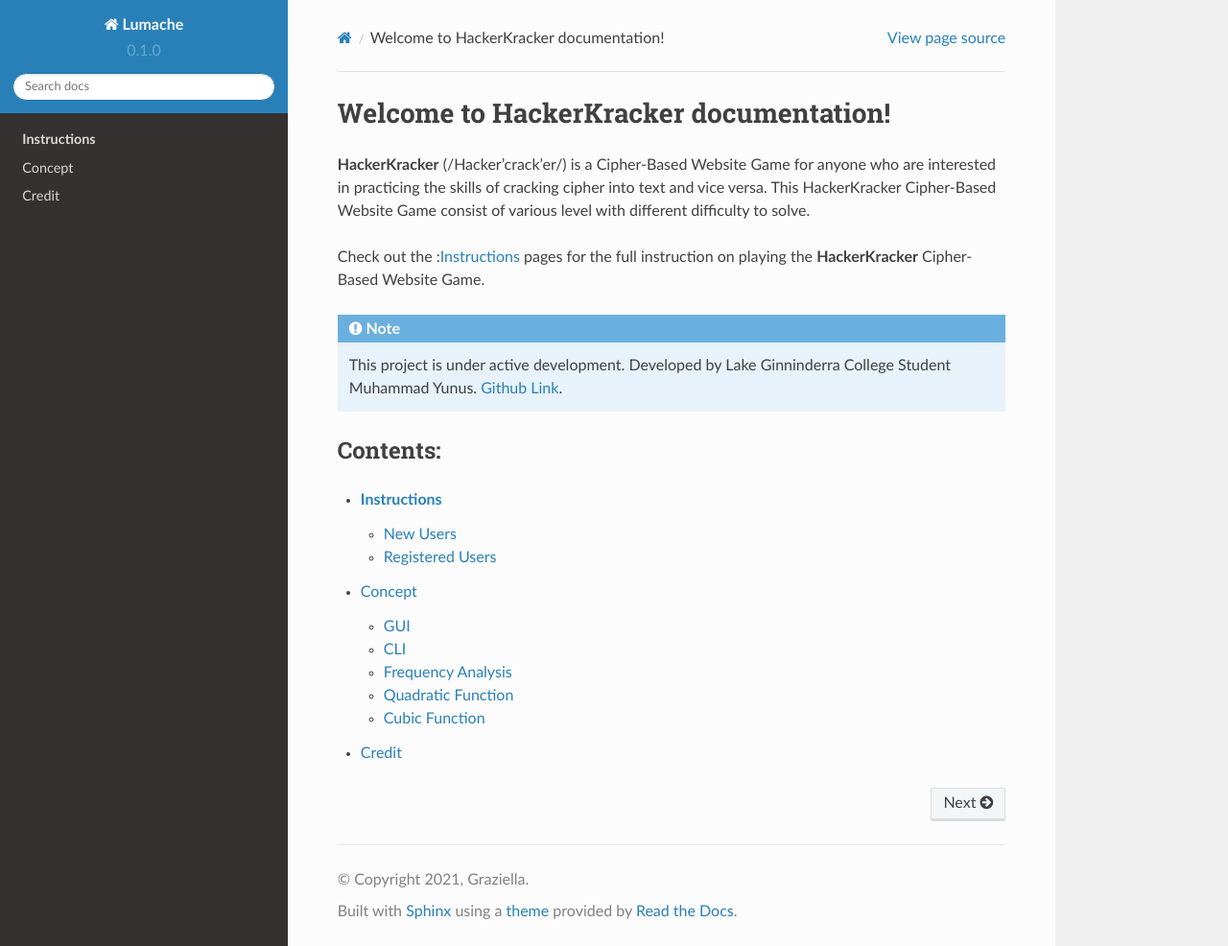
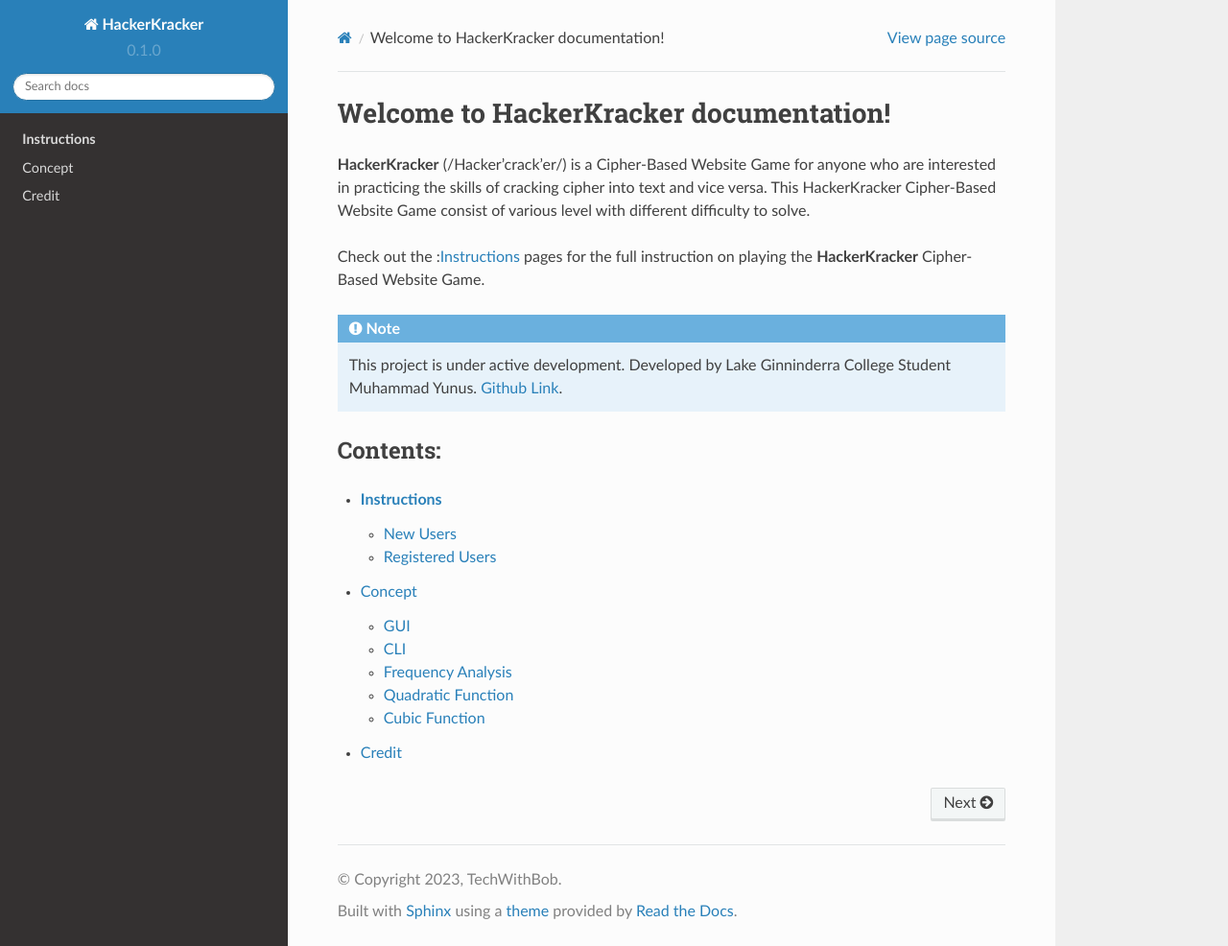
Before and after one commit to techwithbob/HackerKracker, a Sphinx documentation site: the page built from docs/source/index.rst, in a window 1280 px wide and 986 px high. Shown: the whole window at 96% size. Built offline with Sphinx 7.4.7 and the Read the Docs theme 2.0.0, drawn with Linux system fonts in a browser that asks for light colours; pages that are not in the unit, such as notebooks, are missing from menus.

Commit message:
Update conf.py

```diff
--- a/docs/source/conf.py
+++ b/docs/source/conf.py
@@ -2,9 +2,9 @@
 
 # -- Project information
 
-project = 'Lumache'
-copyright = '2021, Graziella'
-author = 'Graziella'
+project = 'HackerKracker'
+copyright = '2023, TechWithBob'
+author = 'Muhammad Yunus'
 
 release = '0.1'
 version = '0.1.0'
```
